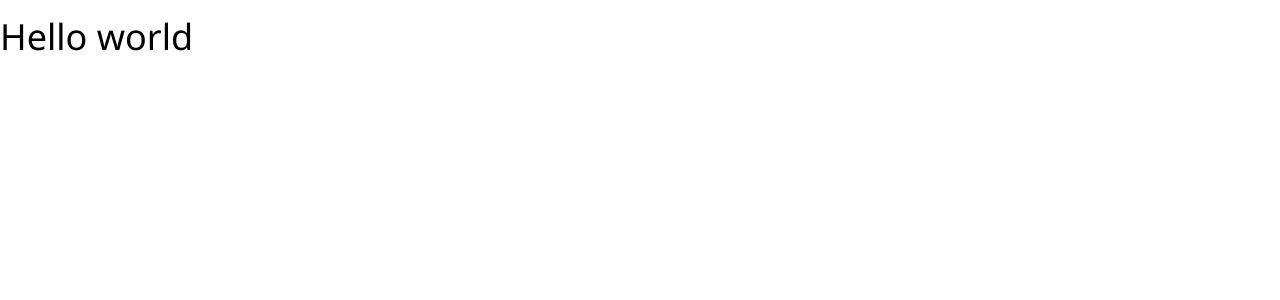
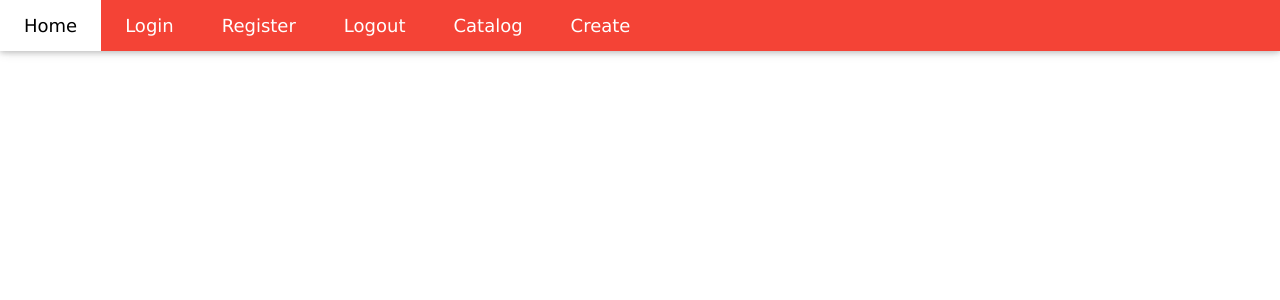
Before and after one commit to HubanHubanov/React-Project-Books, a React (Vite) app in the folder client/: page / in a window 1280 px wide. Shown: the top 300 px of the page. Built offline with nearby package versions, Linux system fonts and the light colour scheme.

Commit message:
Add header

```diff
--- a/client/src/App.jsx
+++ b/client/src/App.jsx
@@ -1,9 +1,12 @@
+import Header from "./components/header/Header"
+
+
 
 function App() {
 
   return (
     <>
-      <h1>Hello world</h1>
+   <Header/>
 
     </>
   )
--- /dev/null
+++ b/client/src/components/header/Header.jsx
@@ -0,0 +1,19 @@
+
+export default function Header() {
+    return (
+        <>
+        <div class="w3-top">
+                <div class="w3-bar w3-red w3-card w3-left-align w3-large">
+                    <a class="w3-bar-item w3-button w3-hide-medium w3-hide-large w3-right w3-padding-large w3-hover-white w3-large w3-red" href="javascript:void(0);" onclick="myFunction()" title="Toggle Navigation Menu"><i class="fa fa-bars"></i></a>
+                    <a href="/" class="w3-bar-item w3-button w3-padding-large w3-hover-white">Home</a>
+                    <a href="/auth/login" class="w3-bar-item w3-button w3-hide-small w3-padding-large w3-hover-white">Login</a>
+                    <a href="/auth/register" class="w3-bar-item w3-button w3-hide-small w3-padding-large w3-hover-white">Register</a>
+                    <a href="/auth/logout" class="w3-bar-item w3-button w3-hide-small w3-padding-large w3-hover-white">Logout</a>
+                    <a href="/books/catalog" class="w3-bar-item w3-button w3-hide-small w3-padding-large w3-hover-white">Catalog</a>
+                    <a href="/books/create" class="w3-bar-item w3-button w3-hide-small w3-padding-large w3-hover-white">Create</a>
+                </div>
+         </div>
+
+        </>
+    );
+}
```
